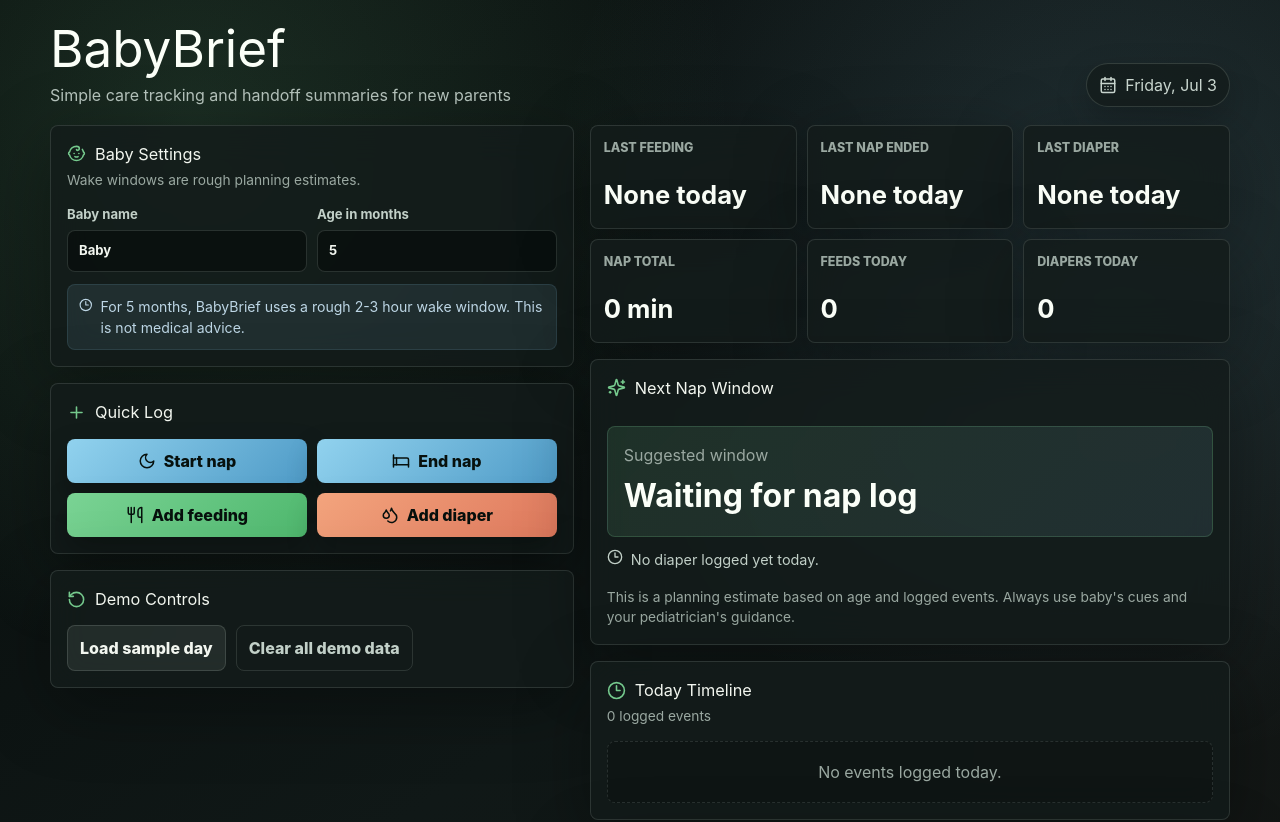
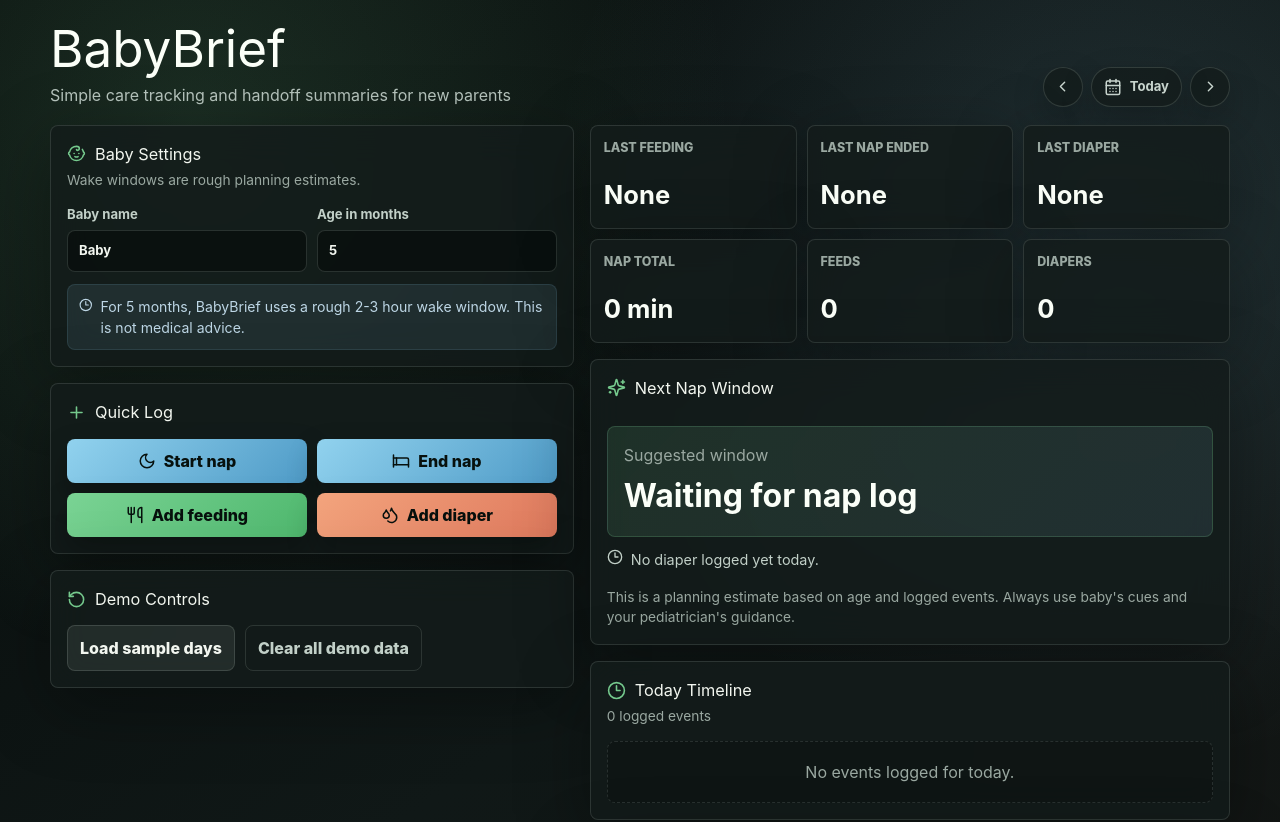
Before and after one commit to clavellem/BabyBrief, a Next.js app: page / in a window 1280 px wide. Shown: the top 822 px of the page. Built offline with nearby package versions, Linux system fonts and the light colour scheme.

Commit message:
Add date navigation and multi-day sample data

```diff
--- a/app/globals.css
+++ b/app/globals.css
@@ -107,18 +107,57 @@ button:disabled {
   color: #b7c5be;
 }
 
-.today-pill {
+.date-controls {
   display: inline-flex;
   align-items: center;
   gap: 8px;
+  flex-wrap: wrap;
+  justify-content: flex-end;
+}
+
+.date-picker-label,
+.date-step-button,
+.today-link-button {
   min-height: 40px;
-  padding: 9px 12px;
   border: 1px solid rgba(207, 221, 211, 0.16);
-  border-radius: 999px;
   background: rgba(20, 28, 27, 0.72);
   color: #cbd8d1;
+  box-shadow: 0 12px 32px rgba(0, 0, 0, 0.22);
+}
+
+.date-picker-label {
+  position: relative;
+  display: inline-flex;
+  align-items: center;
+  gap: 8px;
+  border-radius: 999px;
+  padding: 9px 12px;
   white-space: nowrap;
-  box-shadow: 0 12px 32px rgba(0, 0, 0, 0.22);
+}
+
+.date-picker-label input {
+  position: absolute;
+  inset: 0;
+  opacity: 0;
+  cursor: pointer;
+}
+
+.date-step-button,
+.today-link-button {
+  display: inline-grid;
+  place-items: center;
+  border-radius: 999px;
+}
+
+.date-step-button {
+  width: 40px;
+  padding: 0;
+}
+
+.today-link-button {
+  padding: 0 12px;
+  font-size: 0.84rem;
+  font-weight: 800;
 }
 
 .dashboard-grid {
@@ -617,6 +656,10 @@ button:disabled:hover {
     align-items: start;
   }
 
+  .date-controls {
+    justify-content: flex-start;
+  }
+
   .metrics-grid {
     grid-template-columns: repeat(2, minmax(0, 1fr));
   }
--- a/app/page.tsx
+++ b/app/page.tsx
@@ -6,6 +6,8 @@ import {
   Bed,
   CalendarDays,
   CheckCircle2,
+  ChevronLeft,
+  ChevronRight,
   Clipboard,
   Clock3,
   Copy,
@@ -100,15 +102,31 @@ function toInputValue(date: Date) {
   return new Date(date.getTime() - offsetMs).toISOString().slice(0, 16);
 }
 
+function toDateInputValue(date: Date) {
+  const offsetMs = date.getTimezoneOffset() * 60000;
+  return new Date(date.getTime() - offsetMs).toISOString().slice(0, 10);
+}
+
+function fromDateInputValue(value: string) {
+  return new Date(`${value}T12:00:00`);
+}
+
 function fromInputValue(value: string) {
   return new Date(value).toISOString();
 }
 
-function todayAt(time: string) {
+function dateAt(baseDate: Date, time: string) {
   const [hours, minutes] = time.split(":").map(Number);
-  const date = new Date();
+  const date = new Date(baseDate);
   date.setHours(hours, minutes, 0, 0);
   return date.toISOString();
+}
+
+function offsetDate(daysAgo: number) {
+  const date = new Date();
+  date.setDate(date.getDate() - daysAgo);
+  date.setHours(12, 0, 0, 0);
+  return date;
 }
 
 function addMinutes(iso: string, minutes: number) {
@@ -125,6 +143,13 @@ function formatTime(iso: string) {
 function formatDate(date: Date) {
   return new Intl.DateTimeFormat(undefined, {
     weekday: "long",
+    month: "short",
+    day: "numeric"
+  }).format(date);
+}
+
+function formatShortDate(date: Date) {
+  return new Intl.DateTimeFormat(undefined, {
     month: "short",
     day: "numeric"
   }).format(date);
@@ -149,10 +174,12 @@ function minutesBetween(startIso: string, endIso: string) {
   return Math.max(1, Math.round((new Date(endIso).getTime() - new Date(startIso).getTime()) / 60000));
 }
 
-function isToday(iso: string) {
-  const date = new Date(iso);
-  const today = new Date();
-  return date.toDateString() === today.toDateString();
+function isSameDay(iso: string, date: Date) {
+  return new Date(iso).toDateString() === date.toDateString();
+}
+
+function isDateToday(date: Date) {
+  return date.toDateString() === new Date().toDateString();
 }
 
 function eventDate(event: BabyEvent) {
@@ -182,13 +209,22 @@ function latestEvent<T extends BabyEvent["type"]>(events: BabyEvent[], type: T)
 }
 
 function sampleDay(): BabyEvent[] {
-  const napStart = todayAt("08:50");
-  const napEnd = todayAt("09:35");
+  const today = offsetDate(0);
+  const yesterday = offsetDate(1);
+  const twoDaysAgo = offsetDate(2);
+  const napStart = dateAt(today, "08:50");
+  const napEnd = dateAt(today, "09:35");
+  const yesterdayNapStart = dateAt(yesterday, "09:10");
+  const yesterdayNapEnd = dateAt(yesterday, "10:02");
+  const yesterdayNap2Start = dateAt(yesterday, "13:20");
+  const yesterdayNap2End = dateAt(yesterday, "14:05");
+  const twoDaysNapStart = dateAt(twoDaysAgo, "08:40");
+  const twoDaysNapEnd = dateAt(twoDaysAgo, "09:18");
   return [
     {
       id: "sample-feed-1",
       type: "feeding",
-      timestamp: todayAt("07:30"),
+      timestamp: dateAt(today, "07:30"),
       feedingType: "bottle",
       amountOz: 5
     },
@@ -203,21 +239,97 @@ function sampleDay(): BabyEvent[] {
     {
       id: "sample-diaper-1",
       type: "diaper",
-      timestamp: todayAt("09:45"),
+      timestamp: dateAt(today, "09:45"),
       diaperType: "wet"
     },
     {
       id: "sample-feed-2",
       type: "feeding",
-      timestamp: todayAt("10:20"),
+      timestamp: dateAt(today, "10:20"),
       feedingType: "bottle",
       amountOz: 4
     },
     {
       id: "sample-diaper-2",
       type: "diaper",
-      timestamp: todayAt("11:50"),
+      timestamp: dateAt(today, "11:50"),
       diaperType: "mixed"
+    },
+    {
+      id: "sample-yesterday-feed-1",
+      type: "feeding",
+      timestamp: dateAt(yesterday, "06:55"),
+      feedingType: "bottle",
+      amountOz: 4.5
+    },
+    {
+      id: "sample-yesterday-diaper-1",
+      type: "diaper",
+      timestamp: dateAt(yesterday, "07:20"),
+      diaperType: "wet"
+    },
+    {
+      id: "sample-yesterday-nap-1",
+      type: "nap",
+      startTime: yesterdayNapStart,
+      endTime: yesterdayNapEnd,
+      durationMinutes: minutesBetween(yesterdayNapStart, yesterdayNapEnd)
+    },
+    {
+      id: "sample-yesterday-feed-2",
+      type: "feeding",
+      timestamp: dateAt(yesterday, "10:25"),
+      feedingType: "nursing",
+      note: "Good full feed."
+    },
+    {
+      id: "sample-yesterday-diaper-2",
+      type: "diaper",
+      timestamp: dateAt(yesterday, "11:05"),
+      diaperType: "dirty"
+    },
+    {
+      id: "sample-yesterday-nap-2",
+      type: "nap",
+      startTime: yesterdayNap2Start,
+      endTime: yesterdayNap2End,
+      durationMinutes: minutesBetween(yesterdayNap2Start, yesterdayNap2End),
+      note: "Needed a little resettling."
+    },
+    {
+      id: "sample-yesterday-feed-3",
+      type: "feeding",
+      timestamp: dateAt(yesterday, "14:30"),
+      feedingType: "bottle",
+      amountOz: 5
+    },
+    {
+      id: "sample-two-days-feed-1",
+      type: "feeding",
+      timestamp: dateAt(twoDaysAgo, "07:05"),
+      feedingType: "bottle",
+      amountOz: 5
+    },
+    {
+      id: "sample-two-days-nap-1",
+      type: "nap",
+      startTime: twoDaysNapStart,
+      endTime: twoDaysNapEnd,
+      durationMinutes: minutesBetween(twoDaysNapStart, twoDaysNapEnd),
+      note: "Short morning nap."
+    },
+    {
+      id: "sample-two-days-diaper-1",
+      type: "diaper",
+      timestamp: dateAt(twoDaysAgo, "09:35"),
+      diaperType: "mixed"
+    },
+    {
+      id: "sample-two-days-feed-2",
+      type: "feeding",
+      timestamp: dateAt(twoDaysAgo, "11:15"),
+      feedingType: "bottle",
+      amountOz: 4
     }
   ];
 }
@@ -273,26 +385,27 @@ function buildPrediction(events: BabyEvent[], ageMonths: number) {
   };
 }
 
-function buildInsights(events: BabyEvent[], ageMonths: number) {
+function buildInsights(events: BabyEvent[], ageMonths: number, selectedDate: Date) {
   const insights: string[] = [];
-  const todayEvents = events.filter((event) => isToday(eventDate(event)));
-  const lastDiaper = latestEvent(todayEvents, "diaper");
-  const lastNap = latestEvent(todayEvents, "nap");
-  const ounces = bottleTotal(todayEvents);
-  const prediction = buildPrediction(todayEvents, ageMonths);
+  const selectedEvents = events.filter((event) => isSameDay(eventDate(event), selectedDate));
+  const viewingToday = isDateToday(selectedDate);
+  const lastDiaper = latestEvent(selectedEvents, "diaper");
+  const lastNap = latestEvent(selectedEvents, "nap");
+  const ounces = bottleTotal(selectedEvents);
+  const prediction = buildPrediction(selectedEvents, ageMonths);
 
   if (!lastDiaper) {
-    insights.push("No diaper logged yet today.");
+    insights.push(viewingToday ? "No diaper logged yet today." : "No diaper logged for this day.");
   } else {
     const minutes = minutesBetween(lastDiaper.timestamp, new Date().toISOString());
-    if (minutes >= 180) insights.push("No diaper logged in the last 3 hours.");
+    if (viewingToday && minutes >= 180) insights.push("No diaper logged in the last 3 hours.");
   }
 
   if (lastNap && lastNap.durationMinutes < 45) {
     insights.push("Last nap was shorter than 45 minutes.");
   }
 
-  if (prediction.lowerIso && prediction.upperIso) {
+  if (viewingToday && prediction.lowerIso && prediction.upperIso) {
     const now = Date.now();
     const lower = new Date(prediction.lowerIso).getTime();
     const upper = new Date(prediction.upperIso).getTime();
@@ -301,28 +414,30 @@ function buildInsights(events: BabyEvent[], ageMonths: number) {
     }
   }
 
-  if (ounces > 0) insights.push(`Bottle total today: ${ounces} oz.`);
+  if (ounces > 0) insights.push(`Bottle total ${viewingToday ? "today" : "for this day"}: ${ounces} oz.`);
 
-  return insights.length ? insights : ["Today is lightly logged so far."];
+  return insights.length ? insights : [viewingToday ? "Today is lightly logged so far." : "This day is lightly logged."];
 }
 
-function buildHandoff(events: BabyEvent[], settings: BabySettings): HandoffSummary {
-  const todayEvents = events.filter((event) => isToday(eventDate(event)));
-  const feedCount = todayEvents.filter((event) => event.type === "feeding").length;
-  const diapers = todayEvents.filter((event): event is Extract<BabyEvent, { type: "diaper" }> => event.type === "diaper");
-  const naps = todayEvents.filter((event): event is Extract<BabyEvent, { type: "nap" }> => event.type === "nap");
+function buildHandoff(events: BabyEvent[], settings: BabySettings, selectedDate: Date): HandoffSummary {
+  const selectedEvents = events.filter((event) => isSameDay(eventDate(event), selectedDate));
+  const viewingToday = isDateToday(selectedDate);
+  const dayPhrase = viewingToday ? "Today" : formatDate(selectedDate);
+  const feedCount = selectedEvents.filter((event) => event.type === "feeding").length;
+  const diapers = selectedEvents.filter((event): event is Extract<BabyEvent, { type: "diaper" }> => event.type === "diaper");
+  const naps = selectedEvents.filter((event): event is Extract<BabyEvent, { type: "nap" }> => event.type === "nap");
   const napTotal = naps.reduce((total, event) => total + event.durationMinutes, 0);
-  const lastFeed = latestEvent(todayEvents, "feeding");
-  const lastNap = latestEvent(todayEvents, "nap");
-  const lastDiaper = latestEvent(todayEvents, "diaper");
-  const prediction = buildPrediction(todayEvents, settings.babyAgeMonths);
+  const lastFeed = latestEvent(selectedEvents, "feeding");
+  const lastNap = latestEvent(selectedEvents, "nap");
+  const lastDiaper = latestEvent(selectedEvents, "diaper");
+  const prediction = buildPrediction(selectedEvents, settings.babyAgeMonths);
   const missing: string[] = [];
 
-  if (!lastFeed) missing.push("No feed has been logged yet today.");
-  if (!lastNap) missing.push("No completed nap has been logged yet today.");
-  if (!lastDiaper) missing.push("No diaper has been logged yet today.");
+  if (!lastFeed) missing.push(`No feed has been logged for ${viewingToday ? "today" : "this day"}.`);
+  if (!lastNap) missing.push(`No completed nap has been logged for ${viewingToday ? "today" : "this day"}.`);
+  if (!lastDiaper) missing.push(`No diaper has been logged for ${viewingToday ? "today" : "this day"}.`);
   if (!diapers.some((diaper) => diaper.diaperType === "dirty" || diaper.diaperType === "mixed")) {
-    missing.push("No dirty diaper has been logged yet today.");
+    missing.push(`No dirty diaper has been logged for ${viewingToday ? "today" : "this day"}.`);
   }
 
   const lastFeedLine = lastFeed
@@ -354,7 +469,7 @@ function buildHandoff(events: BabyEvent[], settings: BabySettings): HandoffSumma
 
   return {
     generatedAt: new Date().toISOString(),
-    overview: `Today so far: ${feedCount} feed${feedCount === 1 ? "" : "s"}, ${diapers.length} diaper${diapers.length === 1 ? "" : "s"}, and ${naps.length} nap${naps.length === 1 ? "" : "s"} totaling ${formatDuration(napTotal)}.`,
+    overview: `${dayPhrase}: ${feedCount} feed${feedCount === 1 ? "" : "s"}, ${diapers.length} diaper${diapers.length === 1 ? "" : "s"}, and ${naps.length} nap${naps.length === 1 ? "" : "s"} totaling ${formatDuration(napTotal)}.`,
     lastFeed: lastFeedLine,
     lastNap: lastNapLine,
     lastDiaper: lastDiaperLine,
@@ -383,7 +498,7 @@ export default function Home() {
   const [events, setEvents] = useState<BabyEvent[]>([]);
   const [settings, setSettings] = useState<BabySettings>(defaultSettings);
   const [activeNap, setActiveNap] = useState<ActiveNap | null>(null);
-  const [currentDate, setCurrentDate] = useState<Date | null>(null);
+  const [selectedDate, setSelectedDate] = useState(new Date());
   const [formMode, setFormMode] = useState<FormMode>(null);
   const [editingEventId, setEditingEventId] = useState<string | null>(null);
   const [timeValue, setTimeValue] = useState(toInputValue(new Date()));
@@ -407,12 +522,6 @@ export default function Home() {
   }, []);
 
   useEffect(() => {
-    setCurrentDate(new Date());
-    const timer = window.setInterval(() => setCurrentDate(new Date()), 60000);
-    return () => window.clearInterval(timer);
-  }, []);
-
-  useEffect(() => {
     window.localStorage.setItem(eventStorageKey, JSON.stringify(events));
   }, [events]);
 
@@ -428,39 +537,43 @@ export default function Home() {
     }
   }, [activeNap]);
 
-  const todayEvents = useMemo(
+  const selectedDayEvents = useMemo(
     () =>
       events
-        .filter((event) => isToday(eventDate(event)))
+        .filter((event) => isSameDay(eventDate(event), selectedDate))
         .sort((a, b) => new Date(eventStartDate(a)).getTime() - new Date(eventStartDate(b)).getTime()),
-    [events]
+    [events, selectedDate]
   );
 
-  const lastFeed = latestEvent(todayEvents, "feeding");
-  const lastNap = latestEvent(todayEvents, "nap");
-  const lastDiaper = latestEvent(todayEvents, "diaper");
-  const napTotal = todayEvents
+  const selectedDateIsToday = isDateToday(selectedDate);
+  const selectedDateLabel = selectedDateIsToday ? "Today" : formatShortDate(selectedDate);
+  const lastFeed = latestEvent(selectedDayEvents, "feeding");
+  const lastNap = latestEvent(selectedDayEvents, "nap");
+  const lastDiaper = latestEvent(selectedDayEvents, "diaper");
+  const napTotal = selectedDayEvents
     .filter((event): event is Extract<BabyEvent, { type: "nap" }> => event.type === "nap")
     .reduce((total, event) => total + event.durationMinutes, 0);
-  const feedCount = todayEvents.filter((event) => event.type === "feeding").length;
-  const diaperCount = todayEvents.filter((event) => event.type === "diaper").length;
-  const napCount = todayEvents.filter((event) => event.type === "nap").length;
-  const ouncesToday = bottleTotal(todayEvents);
-  const prediction = buildPrediction(todayEvents, settings.babyAgeMonths);
-  const insights = buildInsights(todayEvents, settings.babyAgeMonths);
+  const feedCount = selectedDayEvents.filter((event) => event.type === "feeding").length;
+  const diaperCount = selectedDayEvents.filter((event) => event.type === "diaper").length;
+  const napCount = selectedDayEvents.filter((event) => event.type === "nap").length;
+  const ouncesToday = bottleTotal(selectedDayEvents);
+  const prediction = buildPrediction(selectedDayEvents, settings.babyAgeMonths);
+  const insights = buildInsights(selectedDayEvents, settings.babyAgeMonths, selectedDate);
   const maxCount = Math.max(feedCount, diaperCount, napCount, 1);
   const maxNapDuration = Math.max(
-    ...todayEvents.filter((event): event is Extract<BabyEvent, { type: "nap" }> => event.type === "nap").map((event) => event.durationMinutes),
+    ...selectedDayEvents.filter((event): event is Extract<BabyEvent, { type: "nap" }> => event.type === "nap").map((event) => event.durationMinutes),
     60
   );
 
   function openForm(mode: Exclude<FormMode, null>) {
-    const now = new Date();
+    const currentTime = new Date();
+    const now = new Date(selectedDate);
+    now.setHours(currentTime.getHours(), currentTime.getMinutes(), 0, 0);
     setEditingEventId(null);
     setFormMode(mode);
     setTimeValue(toInputValue(now));
     setNapEndValue(toInputValue(now));
-    setNapStartValue(activeNap ? toInputValue(new Date(activeNap.startTime)) : toInputValue(new Date(Date.now() - 35 * 60000)));
+    setNapStartValue(activeNap ? toInputValue(new Date(activeNap.startTime)) : toInputValue(new Date(now.getTime() - 35 * 60000)));
     setFeedingType("bottle");
     setAmountOz("");
     setDiaperType("wet");
@@ -557,6 +670,7 @@ export default function Home() {
   function loadSampleDay() {
     setEvents(sampleDay());
     setSettings({ babyName: "Baby", babyAgeMonths: 5 });
+    setSelectedDate(new Date());
     setActiveNap(null);
     setHandoff(null);
     resetForm();
@@ -588,22 +702,34 @@ export default function Home() {
     window.setTimeout(() => setCopied(false), 1800);
   }
 
+  function changeSelectedDate(nextDate: Date) {
+    setSelectedDate(nextDate);
+    setHandoff(null);
+    resetForm();
+  }
+
+  function shiftSelectedDate(days: number) {
+    const nextDate = new Date(selectedDate);
+    nextDate.setDate(nextDate.getDate() + days);
+    changeSelectedDate(nextDate);
+  }
+
   const metrics = [
     {
       label: "Last feeding",
-      value: lastFeed ? formatSince(lastFeed.timestamp) : "None today"
+      value: lastFeed ? (selectedDateIsToday ? formatSince(lastFeed.timestamp) : formatTime(lastFeed.timestamp)) : "None"
     },
     {
       label: "Last nap ended",
-      value: lastNap ? formatSince(lastNap.endTime) : "None today"
+      value: lastNap ? (selectedDateIsToday ? formatSince(lastNap.endTime) : formatTime(lastNap.endTime)) : "None"
     },
     {
       label: "Last diaper",
-      value: lastDiaper ? formatSince(lastDiaper.timestamp) : "None today"
+      value: lastDiaper ? (selectedDateIsToday ? formatSince(lastDiaper.timestamp) : formatTime(lastDiaper.timestamp)) : "None"
     },
     { label: "Nap total", value: formatDuration(napTotal) },
-    { label: "Feeds today", value: String(feedCount) },
-    { label: "Diapers today", value: String(diaperCount) }
+    { label: "Feeds", value: String(feedCount) },
+    { label: "Diapers", value: String(diaperCount) }
   ];
   const formTitle = editingEventId
     ? "Edit logged event"
@@ -622,9 +748,28 @@ export default function Home() {
           <h1>BabyBrief</h1>
           <p>Simple care tracking and handoff summaries for new parents</p>
         </div>
-        <div className="today-pill" aria-label="Current date">
-          <CalendarDays size={18} />
-          {currentDate ? formatDate(currentDate) : "Today"}
+        <div className="date-controls" aria-label="Selected care date">
+          <button className="date-step-button" type="button" aria-label="Previous day" onClick={() => shiftSelectedDate(-1)}>
+            <ChevronLeft size={17} />
+          </button>
+          <label className="date-picker-label">
+            <CalendarDays size={18} />
+            <span>{selectedDateIsToday ? "Today" : formatShortDate(selectedDate)}</span>
+            <input
+              aria-label="Select care date"
+              type="date"
+              value={toDateInputValue(selectedDate)}
+              onChange={(event) => changeSelectedDate(fromDateInputValue(event.target.value))}
+            />
+          </label>
+          <button className="date-step-button" type="button" aria-label="Next day" onClick={() => shiftSelectedDate(1)}>
+            <ChevronRight size={17} />
+          </button>
+          {!selectedDateIsToday ? (
+            <button className="today-link-button" type="button" onClick={() => changeSelectedDate(new Date())}>
+              Today
+            </button>
+          ) : null}
         </div>
       </header>
 
@@ -798,7 +943,7 @@ export default function Home() {
             </div>
             <div className="form-actions" style={{ justifyContent: "flex-start", marginTop: 0 }}>
               <button className="secondary-button" type="button" onClick={loadSampleDay}>
-                Load sample day
+                Load sample days
               </button>
               <button className="ghost-button" type="button" onClick={clearData}>
                 Clear all demo data
@@ -852,14 +997,14 @@ export default function Home() {
               <div>
                 <h2 className="panel-title">
                   <Clock3 size={19} />
-                  Today Timeline
+                  {selectedDateLabel} Timeline
                 </h2>
-                <p className="section-kicker">{todayEvents.length} logged event{todayEvents.length === 1 ? "" : "s"}</p>
+                <p className="section-kicker">{selectedDayEvents.length} logged event{selectedDayEvents.length === 1 ? "" : "s"}</p>
               </div>
             </div>
             <div className="timeline">
-              {todayEvents.length ? (
-                todayEvents.map((event) => (
+              {selectedDayEvents.length ? (
+                selectedDayEvents.map((event) => (
                   <article className="timeline-row" key={event.id}>
                     <div className="timeline-icon">
                       {event.type === "feeding" ? <Utensils size={18} /> : null}
@@ -884,7 +1029,7 @@ export default function Home() {
                   </article>
                 ))
               ) : (
-                <div className="empty-state">No events logged today.</div>
+                <div className="empty-state">No events logged for {selectedDateIsToday ? "today" : formatDate(selectedDate)}.</div>
               )}
             </div>
           </div>
@@ -894,7 +1039,7 @@ export default function Home() {
               <div>
                 <h2 className="panel-title">
                   <BarChart3 size={19} />
-                  Today At A Glance
+                  {selectedDateLabel} At A Glance
                 </h2>
               </div>
             </div>
@@ -918,8 +1063,8 @@ export default function Home() {
               <div>
                 <p className="section-kicker">Nap duration chart</p>
                 <div className="nap-bars">
-                  {todayEvents.filter((event) => event.type === "nap").length ? (
-                    todayEvents
+                  {selectedDayEvents.filter((event) => event.type === "nap").length ? (
+                    selectedDayEvents
                       .filter((event): event is Extract<BabyEvent, { type: "nap" }> => event.type === "nap")
                       .map((nap) => (
                         <div className="nap-bar" key={nap.id}>
@@ -944,7 +1089,7 @@ export default function Home() {
 
               <div className="wake-guidance" style={{ marginTop: 0 }}>
                 <Utensils size={18} />
-                <span>Bottle total today: {ouncesToday ? `${ouncesToday} oz` : "none entered"}.</span>
+                <span>Bottle total {selectedDateIsToday ? "today" : "for this day"}: {ouncesToday ? `${ouncesToday} oz` : "none entered"}.</span>
               </div>
             </div>
           </div>
@@ -956,7 +1101,7 @@ export default function Home() {
                   <Clipboard size={19} />
                   Caregiver Handoff
                 </h2>
-                <p className="section-kicker">Review the essentials, then copy or share the short message.</p>
+                <p className="section-kicker">Review the essentials, then copy a handoff message.</p>
               </div>
             </div>
             <div className="handoff-steps">
@@ -974,7 +1119,7 @@ export default function Home() {
               </div>
             </div>
             <div className="form-actions handoff-actions">
-              <button className="copy-button" type="button" onClick={() => setHandoff(buildHandoff(events, settings))}>
+              <button className="copy-button" type="button" onClick={() => setHandoff(buildHandoff(events, settings, selectedDate))}>
                 <Sparkles size={17} />
                 {handoff ? "Refresh handoff" : "Generate handoff"}
               </button>
@@ -987,7 +1132,7 @@ export default function Home() {
               <div className="handoff-panel">
                 <div className="handoff-review">
                   <div>
-                    <span>Today</span>
+                    <span>{selectedDateIsToday ? "Today" : formatShortDate(selectedDate)}</span>
                     <strong>{handoff.overview}</strong>
                   </div>
                   <div>
```
